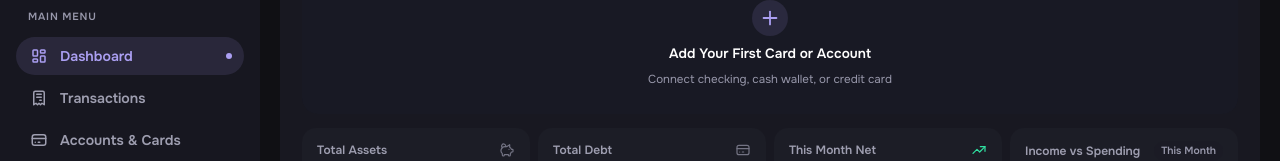
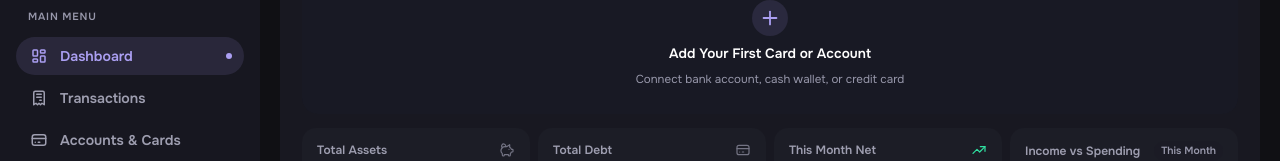
Before and after one commit to rahulornob/smart-money-tracker, a React (Vite) app: page / in a window 1280 px wide. Shown: the part 207-368 px from the top of the page. Built offline with nearby package versions, Linux system fonts and the light colour scheme.

Commit message:
fix(accounts): standardize account type label to 'Bank Account' across modal, cards, and views

```diff
--- a/src/components/Accounts/AccountModal.jsx
+++ b/src/components/Accounts/AccountModal.jsx
@@ -111,7 +111,7 @@ export default function AccountModal({ isOpen, onClose, editAccount = null }) {
             <label>Account Name</label>
             <input
               type="text"
-              placeholder="e.g. Chase Main Checking, Cash Pocket, Apple Card"
+              placeholder="e.g. City Bank, Standard Chartered, Cash Pocket"
               value={name}
               onChange={(e) => setName(e.target.value)}
               required
@@ -127,7 +127,7 @@ export default function AccountModal({ isOpen, onClose, editAccount = null }) {
                 onChange={(e) => setType(e.target.value)}
                 className="modal-select"
               >
-                <option value="bank">Bank Checking Account</option>
+                <option value="bank">Bank Account</option>
                 <option value="cash">Cash Wallet</option>
                 <option value="savings">Savings Vault</option>
                 <option value="credit">Credit Card</option>
--- a/src/components/Accounts/AccountsView.jsx
+++ b/src/components/Accounts/AccountsView.jsx
@@ -41,7 +41,7 @@ export default function AccountsView({ onOpenTransfer }) {
   const getAccountTypeLabel = (type) => {
     switch (type) {
       case 'bank':
-        return 'Checking / Bank';
+        return 'Bank Account';
       case 'cash':
         return 'Physical Cash';
       case 'savings':
@@ -98,7 +98,7 @@ export default function AccountsView({ onOpenTransfer }) {
             </div>
             <h3 className="empty-page-title">No Financial Accounts Added</h3>
             <p className="empty-page-sub">
-              Create your primary bank checking account, physical cash wallet, savings vault, or credit cards to begin tracking real balances.
+              Create your primary bank account, physical cash wallet, savings vault, or credit cards to begin tracking real balances.
             </p>
             <button
               onClick={() => {
--- a/src/components/Dashboard/NetWorthHero.jsx
+++ b/src/components/Dashboard/NetWorthHero.jsx
@@ -30,7 +30,7 @@ export default function NetWorthHero({
   const getAccountTypeLabel = (type) => {
     switch (type) {
       case 'bank':
-        return 'Checking';
+        return 'Bank Account';
       case 'cash':
         return 'Cash Wallet';
       case 'savings':
@@ -118,7 +118,7 @@ export default function NetWorthHero({
                   <IconPlus size={22} stroke={2} />
                 </div>
                 <span className="add-slot-title">Add Your First Card or Account</span>
-                <span className="add-slot-desc">Connect checking, cash wallet, or credit card</span>
+                <span className="add-slot-desc">Connect bank account, cash wallet, or credit card</span>
               </div>
             </div>
           </div>
--- a/src/components/Header.jsx
+++ b/src/components/Header.jsx
@@ -20,7 +20,7 @@ export default function Header({ activeTab, onOpenTransactionModal }) {
       case 'transactions':
         return { title: 'Transactions Ledger', sub: 'Categorized spending, income & history' };
       case 'accounts':
-        return { title: 'Accounts & Cards', sub: 'Manage checking, cash, savings & credit lines' };
+        return { title: 'Accounts & Cards', sub: 'Manage bank, cash, savings & credit lines' };
       case 'budgets':
         return { title: 'Budgets & Limits', sub: 'Monthly spending caps & category control' };
       case 'planned':
--- a/src/components/Transactions/TransactionModal.jsx
+++ b/src/components/Transactions/TransactionModal.jsx
@@ -216,7 +216,7 @@ export default function TransactionModal({
                 className="btn btn-primary"
                 onClick={() => {
                   const created = addAccount({
-                    name: 'Primary Checking',
+                    name: 'Primary Bank Account',
                     type: 'bank',
                     initialBalance: 0,
                     accountNumber: 'Primary',
@@ -230,7 +230,7 @@ export default function TransactionModal({
                 }}
               >
                 <IconPlus size={15} stroke={2} />
-                <span>+ Primary Checking ($0.00)</span>
+                <span>+ Primary Bank Account ($0.00)</span>
               </button>
               <button
                 type="button"
```
